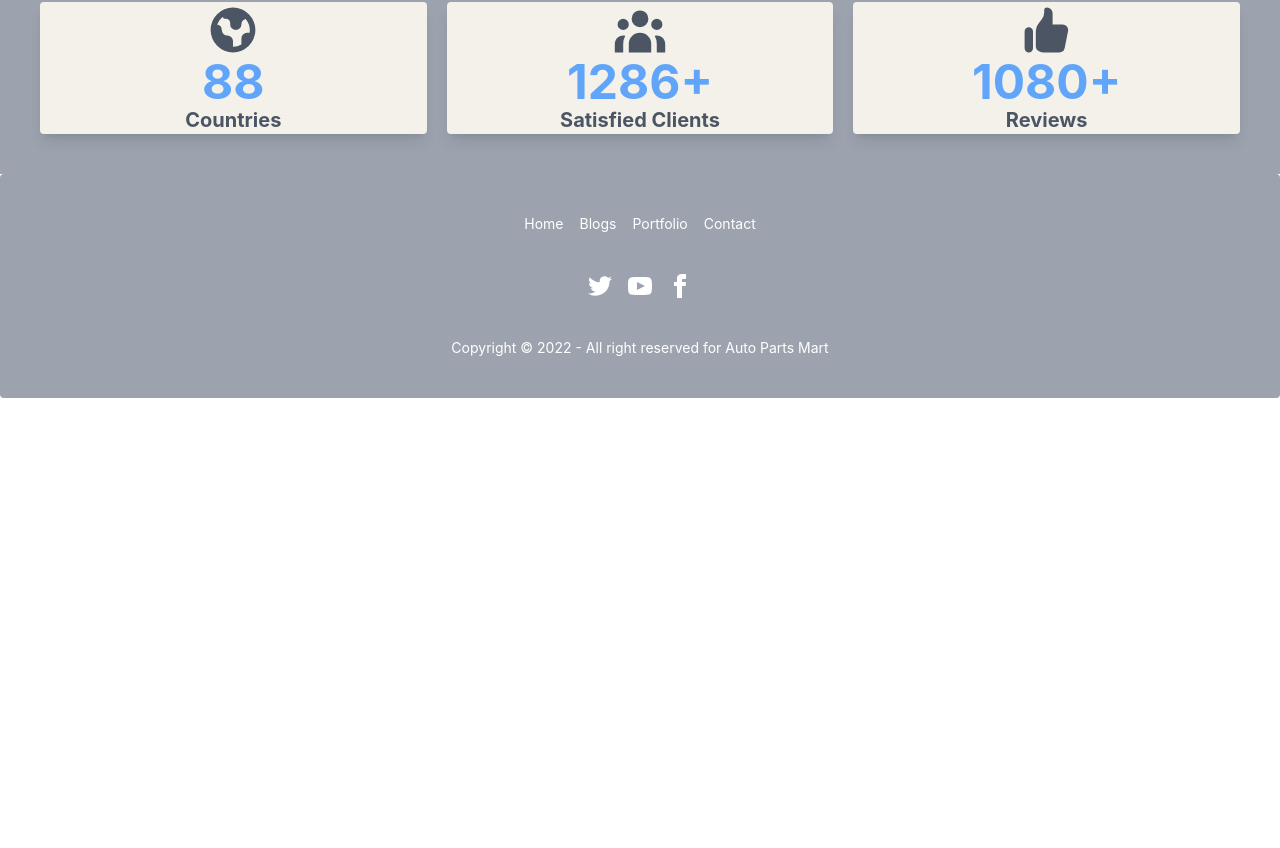
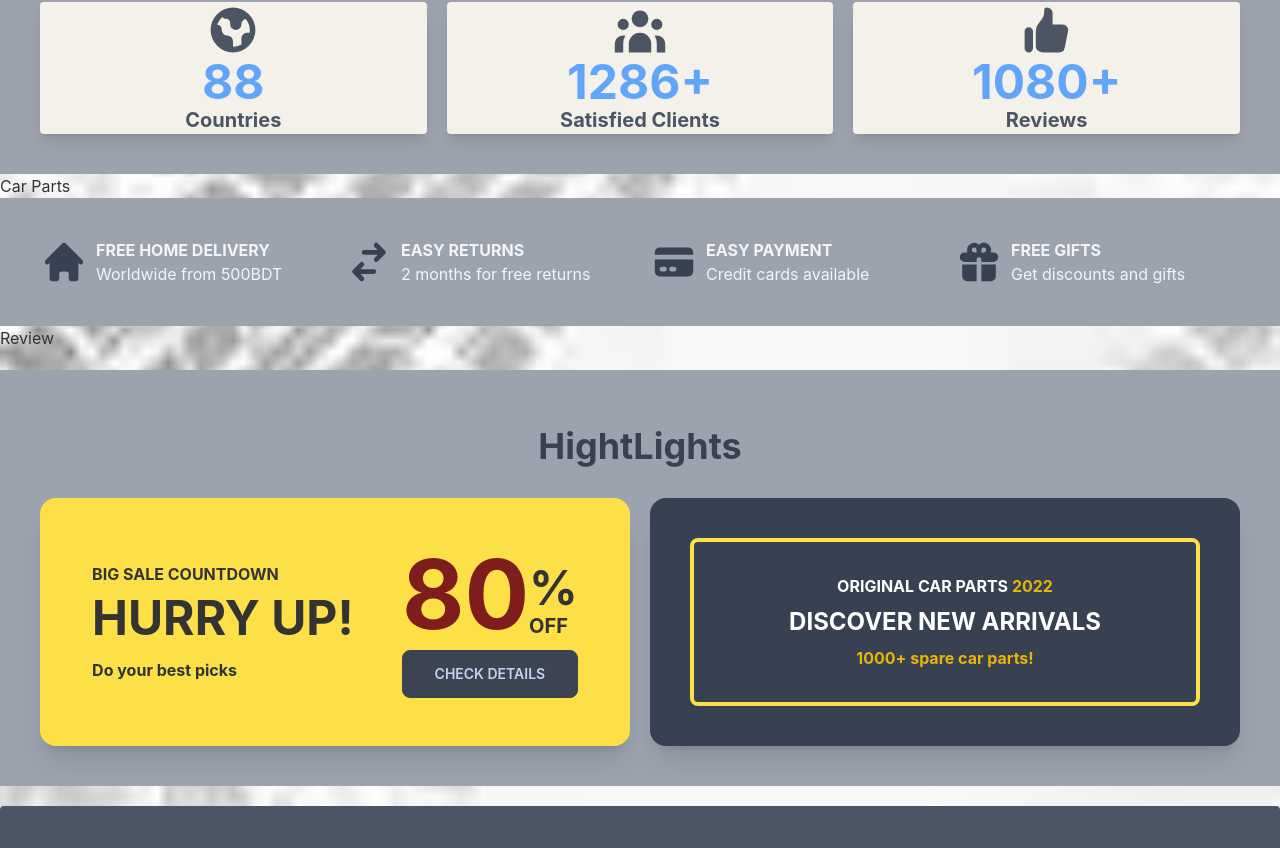
Before and after one commit to myishatunsamiha/auto-parts-mart-clientSide, a React (Create React App) app: page / in a window 1280 px wide. Shown: the part 966-1814 px from the top of the page. Before the commit the page ends 1364 px from the top, so only its background shows below. Built offline with nearby package versions, Linux system fonts and the light colour scheme; no server answers.

Commit message:
Added 2 extra section called highlights and servicenature.

```diff
--- a/src/pages/Home/Banner.css
+++ b/src/pages/Home/Banner.css
@@ -1,4 +1,3 @@
 .bgImg {
     background-image: url('../../assets/images/banner_bg.png');
-    background-color: #ebe7d7;
 }
--- a/src/pages/Home/BusinessSummary.js
+++ b/src/pages/Home/BusinessSummary.js
@@ -8,17 +8,17 @@ const BusinessSummary = () => {
         <div className='bg-gray-400'>
             <p className='text-4xl font-bold text-white text-center pt-4 pb-2'>Our Business Overview</p>
             <div className='grid md:grid-cols-3 gap-5 p-10'>
-                <div className='flex flex-col justify-center items-center rounded shadow-lg bg-[#f3f1e9]'>
+                <div className='flex flex-col justify-center items-center rounded shadow-lg bg-[#f3f1e9] cardHover'>
                     <GlobeIcon className="h-14 w-14 text-gray-600" />
                     <p className='text-5xl font-bold text-blue-400'>88</p>
                     <p className='text-xl font-bold text-gray-600'>Countries</p>
                 </div>
-                <div className='flex flex-col justify-center items-center rounded shadow-lg bg-[#f3f1e9]'>
+                <div className='flex flex-col justify-center items-center rounded shadow-lg bg-[#f3f1e9] cardHover'>
                     <UserGroupIcon className="h-14 w-14 text-gray-600" />
                     <p className='text-5xl font-bold text-blue-400'>1286+</p>
                     <p className='text-xl font-bold text-gray-600'>Satisfied Clients</p>
                 </div>
-                <div className='flex flex-col justify-center items-center rounded shadow-lg bg-[#f3f1e9]'>
+                <div className='flex flex-col justify-center items-center rounded shadow-lg bg-[#f3f1e9] cardHover'>
                     <ThumbUpIcon className="h-14 w-14 text-gray-600" />
                     <p className='text-5xl font-bold text-blue-400'>1080+</p>
                     <p className='text-xl font-bold text-gray-600'>Reviews</p>
--- /dev/null
+++ b/src/pages/Home/CarParts.js
@@ -0,0 +1,11 @@
+import React from 'react';
+
+const CarParts = () => {
+    return (
+        <div>
+            <h2>Car Parts</h2>
+        </div>
+    );
+};
+
+export default CarParts;
--- /dev/null
+++ b/src/pages/Home/HightLights.js
@@ -0,0 +1,50 @@
+import React from 'react';
+import { GlobeIcon } from '@heroicons/react/solid'
+import { UserGroupIcon } from '@heroicons/react/solid'
+import { ThumbUpIcon } from '@heroicons/react/solid'
+
+const HightLights = () => {
+    const year = new Date().getFullYear();
+
+    return (
+        <div className='bg-gray-400 p-10 my-5'>
+            <p className='text-4xl font-bold text-gray-700 text-center p-4'>HightLights</p>
+
+            <div className='grid lg:grid-cols-2 gap-5 pt-4'>
+
+                <div class="card bg-yellow-300 shadow-xl cardHover">
+                    <div class="card-body flex flex-row items-center justify-around">
+                        <div>
+                            <p className='font-bold'>BIG SALE COUNTDOWN</p>
+                            <p className='text-5xl font-bold mt-2 mb-4'>HURRY UP!</p>
+                            <p className='font-bold'>Do your best picks</p>
+                        </div>
+
+                        <div>
+                            <div className='flex flex-row items-center'>
+                                <p className='text-8xl font-bold text-red-900'>80</p>
+                                <div className='pt-4'>
+                                    <p className='text-5xl font-bold'>%</p>
+                                    <p className='text-xl font-bold'>OFF</p>
+                                </div>
+                            </div>
+                            <button className='btn btn-block btn-dark mt-2'>Check Details</button>
+                        </div>
+                    </div>
+                </div>
+
+
+                <div class="card bg-gray-700 shadow-xl cardHover">
+                    <div class="card-body m-10 border-4 border-yellow-300 rounded-lg text-center">
+                        <p className='font-bold text-white '>ORIGINAL CAR PARTS <span className='text-yellow-500'>{year}</span></p>
+                        <p className='font-bold text-white text-2xl'>DISCOVER NEW ARRIVALS</p>
+                        <p className='font-bold text-yellow-500'>1000+ spare car parts!</p>
+                    </div>
+                </div>
+            </div>
+
+        </div>
+    );
+};
+
+export default HightLights;
--- /dev/null
+++ b/src/pages/Home/Home.css
@@ -0,0 +1,13 @@
+.cardHover:hover {
+    box-shadow: 10px 10px 5px rgba(83, 80, 80, 0.733);
+    border: 1px solid rgba(59, 57, 57, 0.493);
+}
+
+.bgImg {
+    background-image: url('../../assets/images/banner_bg.png');
+    height: 100%;
+    background-position: center;
+    background-repeat: no-repeat;
+    background-size: cover;
+
+}
--- a/src/pages/Home/Home.js
+++ b/src/pages/Home/Home.js
@@ -2,13 +2,27 @@ import React from 'react';
 import Banner from './Banner';
 import Footer from '../Shared/Footer';
 import BusinessSummary from './BusinessSummary';
+import CarParts from './CarParts';
+import Review from './Review';
+import ServiceNature from './ServiceNature';
+import HightLights from './HightLights';
+import './Home.css';
 
 
 const Home = () => {
     return (
-        <div className=''>
+        <div className='bgImg'>
             <Banner></Banner>
             <BusinessSummary></BusinessSummary>
+            <CarParts></CarParts>
+
+            {/* extra section  */}
+            <ServiceNature></ServiceNature>
+
+            <Review></Review>
+
+            {/* extra section  */}
+            <HightLights></HightLights>
             <Footer></Footer>
         </div>
     );
--- /dev/null
+++ b/src/pages/Home/Review.js
@@ -0,0 +1,11 @@
+import React from 'react';
+
+const Review = () => {
+    return (
+        <div>
+            <h2>Review</h2>
+        </div>
+    );
+};
+
+export default Review;
--- /dev/null
+++ b/src/pages/Home/ServiceNature.js
@@ -0,0 +1,48 @@
+import React from 'react';
+import { HomeIcon } from '@heroicons/react/solid'
+import { CreditCardIcon } from '@heroicons/react/solid'
+import { SwitchHorizontalIcon } from '@heroicons/react/solid'
+import { GiftIcon } from '@heroicons/react/solid'
+
+const ServiceNature = () => {
+    return (
+        <div className='bg-gray-400'>
+            <div className='grid sm:grid-cols-2 lg:grid-cols-4 gap-5 p-10'>
+                <div className='flex flex-row justify-center md:justify-start items-center'>
+                    <div><HomeIcon className="h-12 w-12 text-gray-700" /></div>
+                    <div className='mx-2'>
+                        <p className='font-bold text-gray-100'>FREE HOME DELIVERY</p>
+                        <p><span className='text-gray-100'>Worldwide from 500BDT</span></p>
+                    </div>
+                </div>
+
+                <div className='flex flex-row justify-center md:justify-start items-center'>
+                    <div><SwitchHorizontalIcon className="h-12 w-12 text-gray-700" /></div>
+                    <div className='mx-2'>
+                        <p className='font-bold text-gray-100'>EASY RETURNS</p>
+                        <p><span className='text-gray-100'>2 months for free returns</span></p>
+                    </div>
+                </div>
+
+                <div className='flex flex-row justify-center md:justify-start items-center'>
+                    <div><CreditCardIcon className="h-12 w-12 text-gray-700" /></div>
+                    <div className='mx-2'>
+                        <p className='font-bold text-gray-100'>EASY PAYMENT</p>
+                        <p><span className='text-gray-100'>Credit cards available</span></p>
+                    </div>
+                </div>
+
+                <div className='flex flex-row justify-center md:justify-start items-center'>
+                    <div><GiftIcon className="h-12 w-12 text-gray-700" /></div>
+                    <div className='mx-2'>
+                        <p className='font-bold text-gray-100'>FREE GIFTS</p>
+                        <p><span className='text-gray-100'>Get discounts and gifts</span></p>
+                    </div>
+                </div>
+
+            </div>
+        </div>
+    );
+};
+
+export default ServiceNature;
--- a/src/pages/Shared/Footer.js
+++ b/src/pages/Shared/Footer.js
@@ -4,7 +4,7 @@ import { Link } from 'react-router-dom';
 const Footer = () => {
     const year = new Date().getFullYear();
     return (
-        <footer class="footer footer-center p-10 bg-gray-400 text-white rounded">
+        <footer class="footer footer-center p-10 bg-gray-600 text-white rounded">
             <div class="grid grid-flow-col gap-4">
                 <Link to='/'>Home</Link>
                 <Link to='/blogs'>Blogs</Link>
--- a/src/pages/Shared/Navbar.js
+++ b/src/pages/Shared/Navbar.js
@@ -31,7 +31,7 @@ const Navbar = () => {
     return (
         <div>
 
-            <div className="navbar bg-gray-400 text-white">
+            <div className="navbar bg-gray-500 text-white">
                 <div className="navbar-start">
                     {/* code for small screen */}
                     <div className="dropdown">
```
